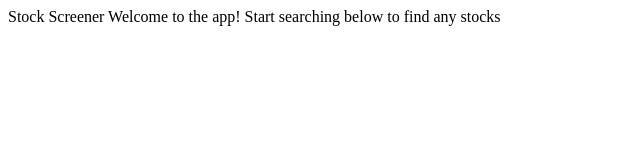
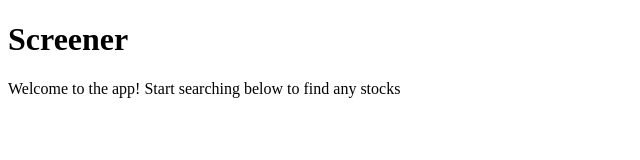
Before and after one commit to skoosm990/se100, a plain HTML site: page stockscreener.html in a window 1280 px wide. Shown: the whole page, without its empty margins (0-640 px from the left). Drawn offline with Linux system fonts and the light colour scheme.

Commit message:
Update stockscreener.html

```diff
--- a/stockscreener.html
+++ b/stockscreener.html
@@ -1,3 +1,15 @@
-<head>Stock Screener</head>
+<!DOCTYPE HTML>
+<html>
 
-<body>Welcome to the app! Start searching below to find any stocks</body>
+<head>
+
+</head>
+
+<body>
+
+    <h1>Screener</h1>
+    <p>Welcome to the app! Start searching below to find any stocks</p>
+
+</body>
+
+</html>
```
